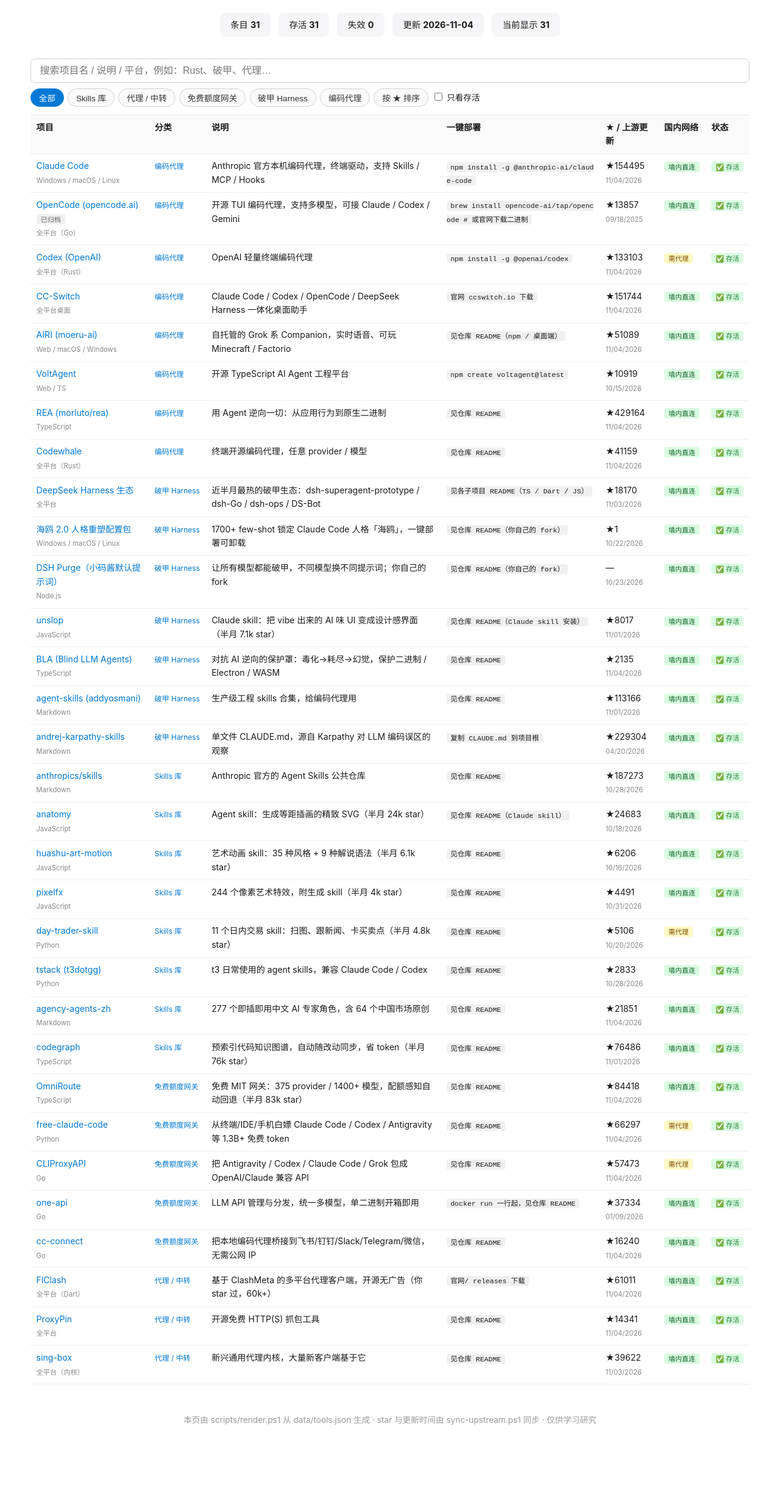
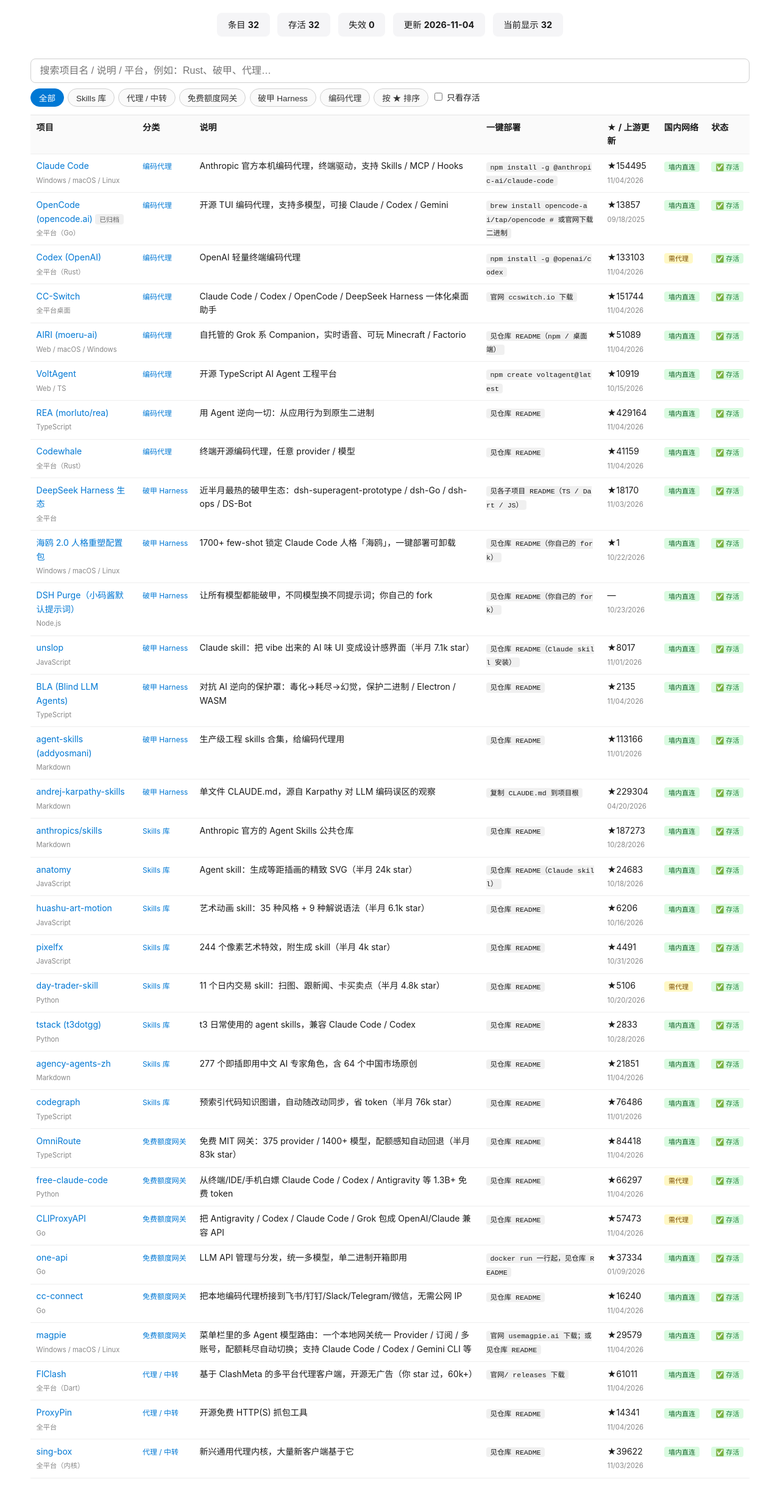
Before and after one commit to yanwaiyue-name/ai-agent-hub-zh, a plain HTML site: page docs/index.html in a window 1280 px wide. Shown: the part 117-2560 px from the top of the page at 61% size. Before the commit the page ends 2489 px from the top, so only its background shows below. Drawn offline with Linux system fonts and the light colour scheme.

Commit message:
feat: 接入 yuese 跨站导航，收录 magpie
新增 magpie 到免费额度网关，条目 31 -> 32。

Co-Authored-By: Claude Code <noreply@anthropic.com>

```diff
--- a/docs/index.html
+++ b/docs/index.html
@@ -41,14 +41,15 @@
 </style>
 </head>
 <body>
+<script src="https://yanwaiyue-name.github.io/yuese-nav/nav.js" data-site="ai-agent-hub-zh" data-theme="auto" data-max="1180" defer></script>
   <h1>🤖 AI Agent 工坊 · 中文资源导航</h1>
   <p class="sub">编码代理 / 破甲 Harness / Skills 库 / 免费额度网关 / 代理中转 — 每周自动体检</p>
   <div class="summary">
-    <div>条目 <b id="total">31</b></div>
-    <div>存活 <b>31</b></div>
+    <div>条目 <b id="total">32</b></div>
+    <div>存活 <b>32</b></div>
     <div>失效 <b>0</b></div>
     <div>更新 <b>2026-11-04</b></div>
-    <div>当前显示 <b id="shown">31</b></div>
+    <div>当前显示 <b id="shown">32</b></div>
   </div>
   <div class="toolbar">
     <input id="q" type="search" placeholder="搜索项目名 / 说明 / 平台，例如：Rust、破甲、代理…" autocomplete="off">
@@ -313,6 +314,15 @@
       <td><span class="badge cn direct">墙内直连</span></td>
       <td><span class="badge ok">✅ 存活</span></td>
     </tr>
+    <tr data-cat="免费额度网关" data-status="ok" data-hay="magpie 菜单栏里的多 agent 模型路由：一个本地网关统一 provider / 订阅 / 多账号，配额耗尽自动切换；支持 claude code / codex / gemini cli 等 windows / macos / linux 免费额度网关" data-stars="29579">
+      <td><a href="https://github.com/yetone/magpie" target="_blank" rel="noopener">magpie</a><br><span class="meta">Windows / macOS / Linux</span></td>
+      <td><span class="cat">免费额度网关</span></td>
+      <td>菜单栏里的多 Agent 模型路由：一个本地网关统一 Provider / 订阅 / 多账号，配额耗尽自动切换；支持 Claude Code / Codex / Gemini CLI 等</td>
+      <td><code>官网 usemagpie.ai 下载；或见仓库 README</code></td>
+      <td class="num">★29579<br><span class="meta">11/04/2026</span></td>
+      <td><span class="badge cn direct">墙内直连</span></td>
+      <td><span class="badge ok">✅ 存活</span></td>
+    </tr>
     <tr data-cat="代理 / 中转" data-status="ok" data-hay="flclash 基于 clashmeta 的多平台代理客户端，开源无广告（你 star 过，60k+） 全平台（dart） 代理 / 中转" data-stars="61011">
       <td><a href="https://github.com/chen08209/FlClash" target="_blank" rel="noopener">FlClash</a><br><span class="meta">全平台（Dart）</span></td>
       <td><span class="cat">代理 / 中转</span></td>
```
Also changed, not shown: data/tools.json (+19 -0 lines), 1 other file.
